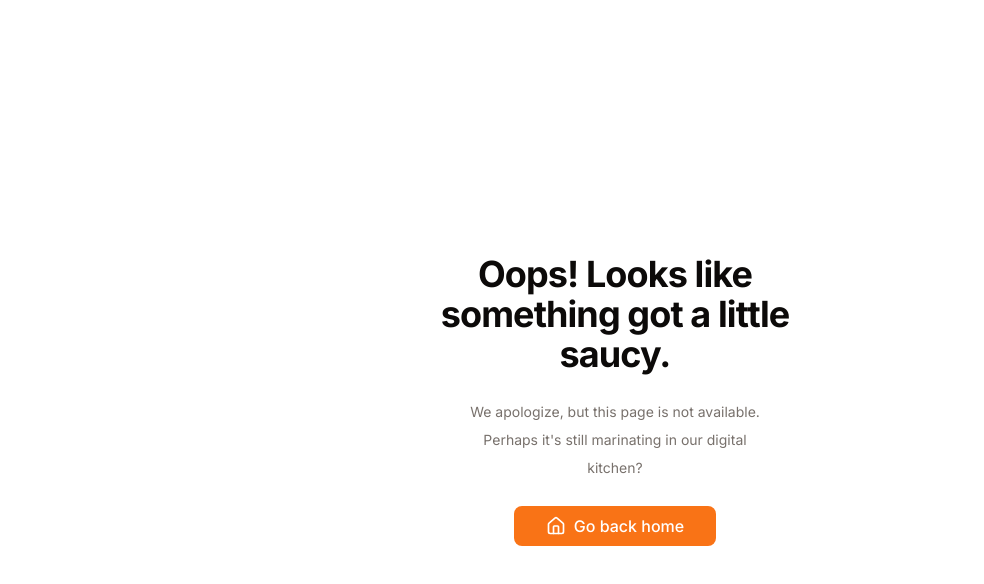
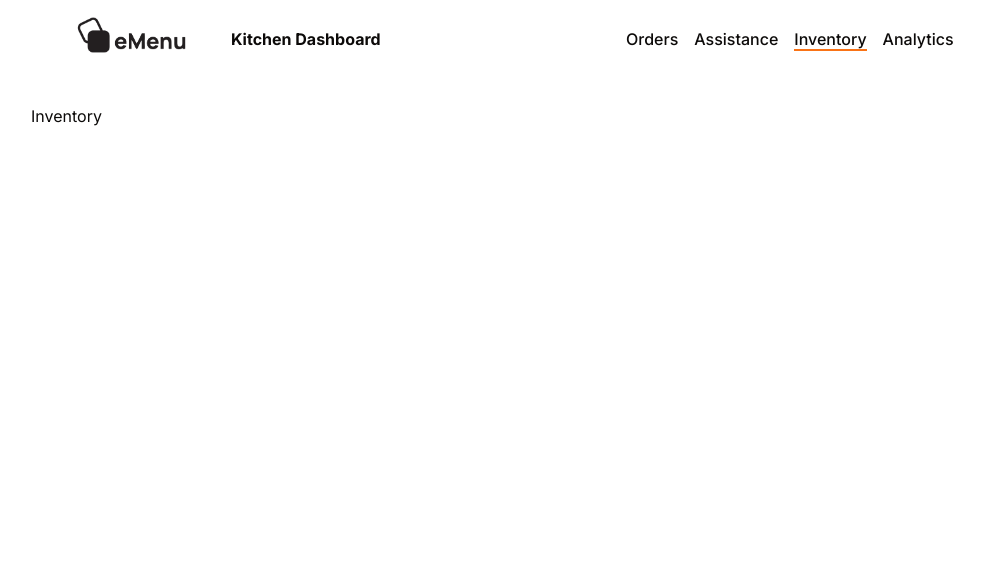
Before and after one commit to jmmaglonzo/E-MENU-FE, a Next.js app: page /kitchen/inventory in a window 1280 px wide. Before the commit this address had no page. Shown: the top 584 px of the page, without its empty margins (25-1009 px from the left). Built offline with nearby package versions, Linux system fonts and the light colour scheme.

Commit message:
feat: add inventory page

```diff
--- /dev/null
+++ b/src/app/kitchen/inventory/page.tsx
@@ -0,0 +1,5 @@
+const Inventory = () => {
+  return <div>Inventory</div>;
+};
+
+export default Inventory;
```
